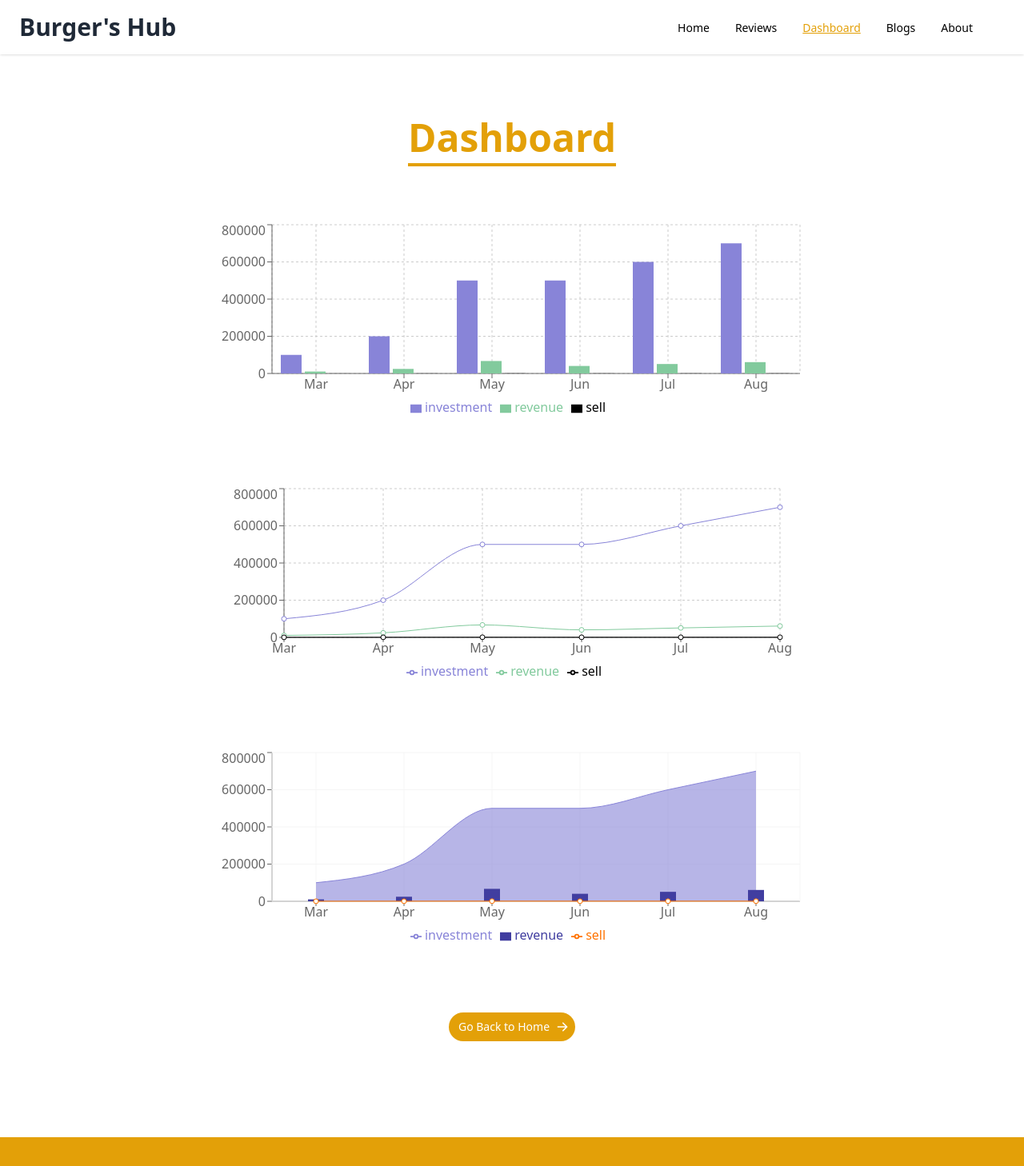
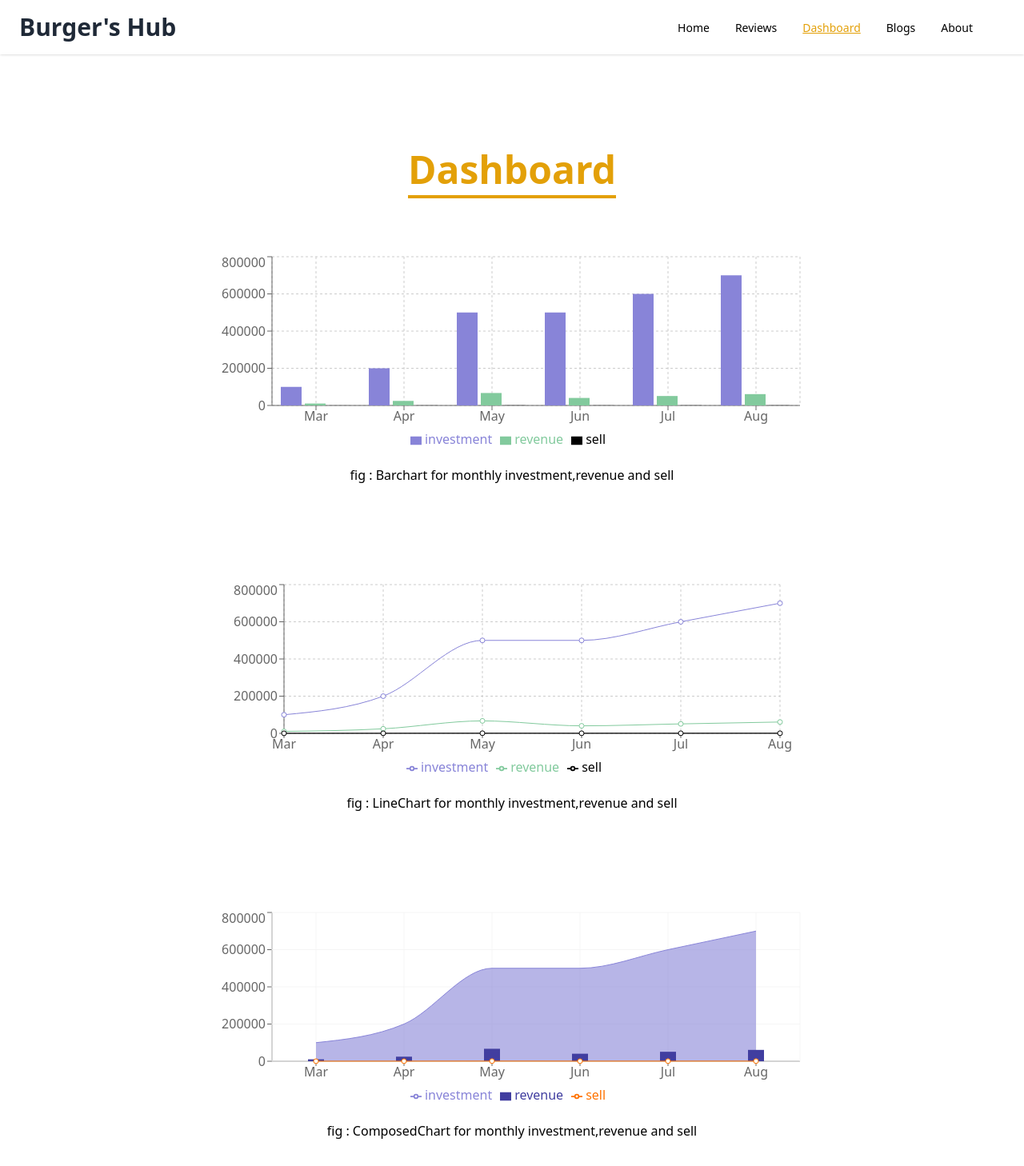
Before and after one commit to abuabddullah/assignment9-burgerHub2-reactChart, a React (Create React App) app: page /dashboard in a window 1280 px wide. Shown: the top 1458 px of the page at 80% size. Built offline with nearby package versions, Linux system fonts and the light colour scheme.

Commit message:
all done

```diff
--- a/src/components/Dashboard/Dashboard.js
+++ b/src/components/Dashboard/Dashboard.js
@@ -22,12 +22,12 @@ const Dashboard = () => {
             <div className='mx-auto container max-w-7xl p-5 md:p-20'>
 
 
-                <h1 className="text-5xl font-bold text-center text-yellow-400 mb-10">
+                <h1 className="text-5xl font-bold text-center text-yellow-400 my-10">
                     <span className='border-b-4 border-yellow-400'>Dashboard </span>
                 </h1>
 
 
-                <section className='my-20 flex justify-center'>
+                <figure className='my-20 flex flex-col justify-center items-center'>
                     <BarChart width={730} height={250} data={datas}>
                         <CartesianGrid strokeDasharray="3 3" />
                         <XAxis dataKey="month" />
@@ -38,10 +38,11 @@ const Dashboard = () => {
                         <Bar dataKey="revenue" fill="#82ca9d" />
                         <Bar dataKey="sell" fill="#000000" />
                     </BarChart>
-                </section>
+                    <figcaption className="mb-10 mt-4">fig : Barchart for monthly investment,revenue and sell</figcaption>
+                </figure>
 
 
-                <section className='my-20 flex justify-center'>
+                <figure className='my-20 flex flex-col justify-center items-center'>
                     <LineChart width={730} height={250} data={datas}
                         margin={{ top: 5, right: 30, left: 20, bottom: 5 }}>
                         <CartesianGrid strokeDasharray="3 3" />
@@ -53,9 +54,10 @@ const Dashboard = () => {
                         <Line type="monotone" dataKey="revenue" stroke="#82ca9d" />
                         <Line type="monotone" dataKey="sell" stroke="#000000" />
                     </LineChart>
-                </section>
+                    <figcaption className="mb-10 mt-4">fig : LineChart for monthly investment,revenue and sell</figcaption>
+                </figure>
 
-                <section className='my-20 flex justify-center'>
+                <figure className='my-20 flex flex-col justify-center items-center'>
                     <ComposedChart width={730} height={250} data={datas}>
                         <XAxis dataKey="month" />
                         <YAxis />
@@ -66,7 +68,8 @@ const Dashboard = () => {
                         <Bar dataKey="revenue" barSize={20} fill="#413ea0" />
                         <Line type="monotone" dataKey="sell" stroke="#ff7300" />
                     </ComposedChart>
-                </section>
+                    <figcaption className="mb-10 mt-4">fig : ComposedChart for monthly investment,revenue and sell</figcaption>
+                </figure>
 
 
                 <div className='text-center my-10'>
```
Also changed, not shown: 1 other file (tests, documents, lock files or other folders).
